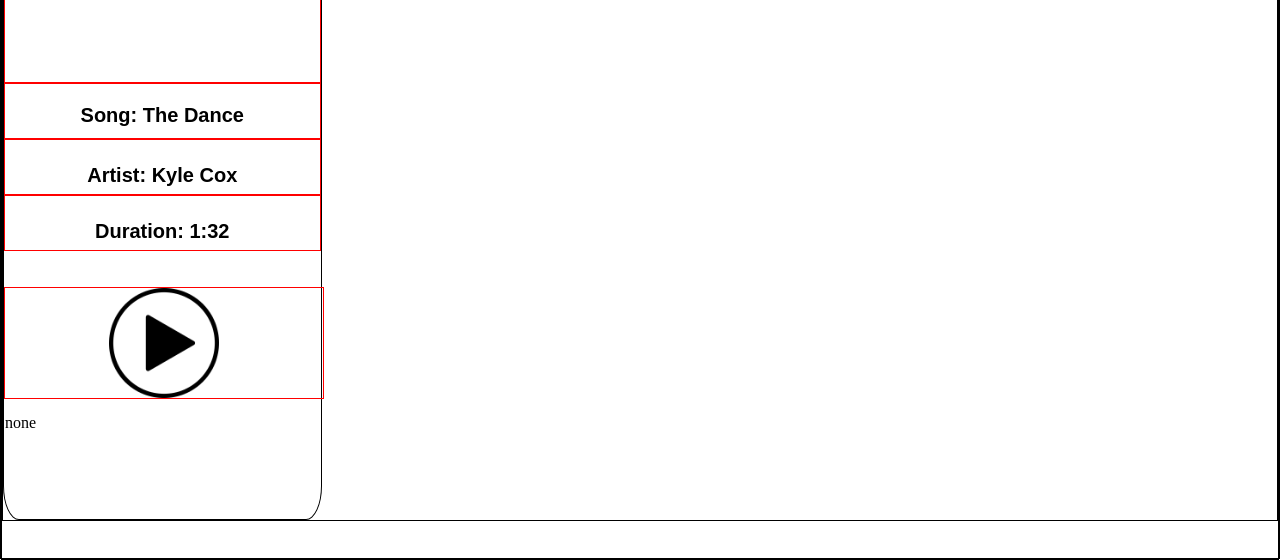
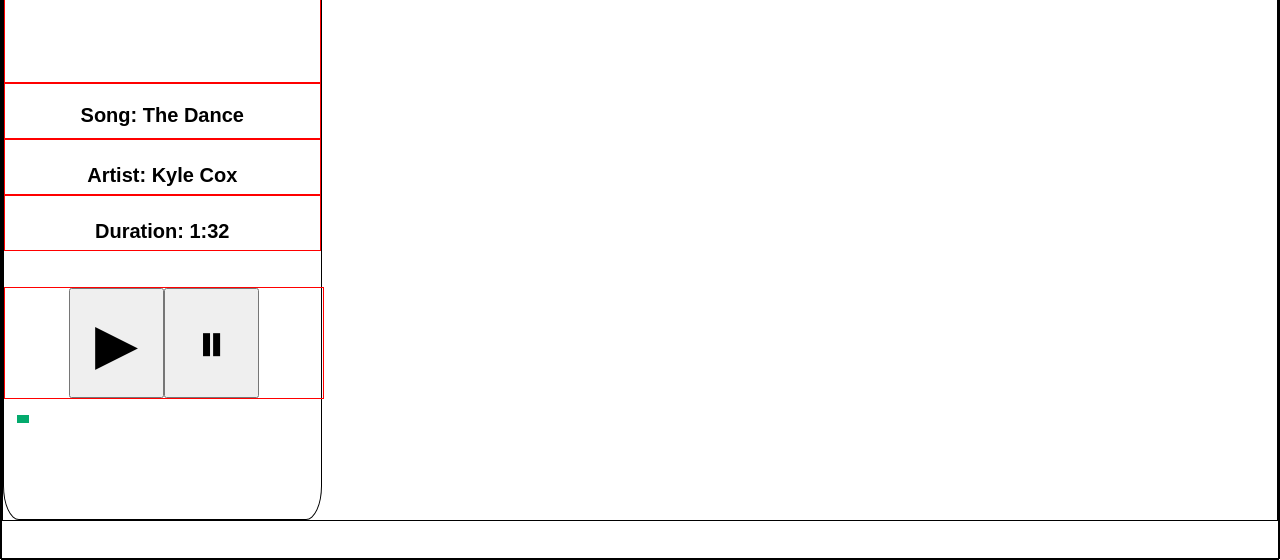
Before and after one commit to auevangel/jukebox, a plain HTML site: page index.html in a window 1280 px wide. Shown: the part 241-801 px from the top of the page. Drawn offline with Linux system fonts and the light colour scheme.

Commit message:
Fixing play button

```diff
--- a/css/index.css
+++ b/css/index.css
@@ -93,18 +93,46 @@ html, body {
 div.sound {
     position: absolute;
     bottom: 20%;
-    width: 25%;
+
 }
 .sound {
+    display: flex;
+    justify-content: space-around;
     border: 1px solid red;
     height: 14vh;
-    padding: 0 auto;
+    width: inherit;
+    padding: 0 5%;
 }
 
 .play_button {
-    display: block;
-    margin-left: auto;
-    margin-right: auto;
-    height: 100%;
+    width: 14vh;
+    font-size: 7vh;
+    font-family: Arial, Helvetica, sans-serif;
+    text-align: center;
+}
+
+.pause_button {
+    width: 14vh;
+    font-size: 7vh;
+    font-family: Arial, Helvetica, sans-serif;
+    text-align: center;
+}
+
+div.progressBar {
+    position: absolute;
+    bottom: 15%;
+    width: 100%;
 
 }
+
+.progressBar {
+    display: block;
+    width: inherit;
+    padding: 0 1%;
+  }
+
+.baroutline {
+    width: 1%;
+    height: 1vh;
+    background-color: #04AA6D;
+  }
--- a/index.html
+++ b/index.html
@@ -1,6 +1,7 @@
 <!DOCTYPE html>
 <html>
     <head>
+        <meta charset="UTF-8">
         <script type = "text/javascript" src="js/index.js"></script>
         <link href="css/index.css" rel="stylesheet">
     </head>
@@ -14,18 +15,23 @@
         </section>
         <section>
             <div id="trackplayer">
-                <div id="selection1" class="track-selection" onload="">
+                <div id="selection1" class="track-selection">
                     <div class="photo-block"> <img id="selection1_photo" class="photo" src="tracks/track1/girl-2696947_1920.jpg" onclick="document.getElementById('track1-audio').play();"></div>
                     <div class="title"><p>Song: <span id="selection1_title">The Dance</span></p></div>
                     <div class="artist"><p>Artist: <span id="selection1_artist">Kyle Cox</span></p></div>
                     <div class="duration"><p>Duration: <span id="selection1_duration">1:32</span></p></div>
-                    <div class="sound" pauseStatus="none">
+                    <div class="sound">
                         <audio id="selection1_audio"> <source id="track1-soundfile" src="tracks/track1/3562d9aa6a0f9762eac6029555da353d.mp3" type="audio/mpeg">
                             Your browser does not support the audio tag.
                           </audio>
-                        <img id="selection1_playButton" class="play_button" src="images/play_button.png" onclick=playAudio(selection1_audio)>
-                        <p id="demo">none</p>
+                         <input id="selection1_playButton" class="play_button" onclick="playAudio('selection1_audio')" type="button" value="&#9654">
+                         <input id="selection1_playButton" class="pause_button" onclick="pauseAudio('selection1_audio')" type="button" value="&#9208">
+
                     </div>
+                    <div class="progressBar">
+                        <p id="selection1_bar" class="baroutline"></p>
+                    </div>
+
                 </div>
             </div>
         </section>
--- a/js/index.js
+++ b/js/index.js
@@ -1,4 +1,33 @@
-function playAudio(audioId) {
-        let x = document.getElementById(audioId);
-\       x.play();
-};
+
+   function playAudio(audioId) {
+            let audioElement = document.getElementById(audioId);
+            audioElement.play();
+           };
+
+
+
+
+    function pauseAudio(audioId) {
+            let audioElement = document.getElementById(audioId);
+            audioElement.pause();
+        };
+
+    function move(audioId, barId) {
+              let durationSeconds = document.getElementById(audioId).duration;
+            let totalLength = durationSeconds * 1000;
+            let elem = document.getElementById(barId);
+            let id = setInterval(frame, 1);
+                function frame() {
+                    let currentPosition = document.getElementById(audioId).currentTime;
+                    let currentMicroseconds = currentPosition * 1000;
+                    let rawWidth = (currentMicroseconds / totalLength) * 100;
+                    let width = Math.round(rawWidth) / 100;
+                    if (width >= 100) {
+                            clearInterval(id);
+                            i = 0;
+                            } else {
+                                elem.style.width = width + "%";
+                            }
+                    }
+                }
+        };
```
Also changed, not shown: images/pause_button.png (deleted), images/play_button.png (deleted).
